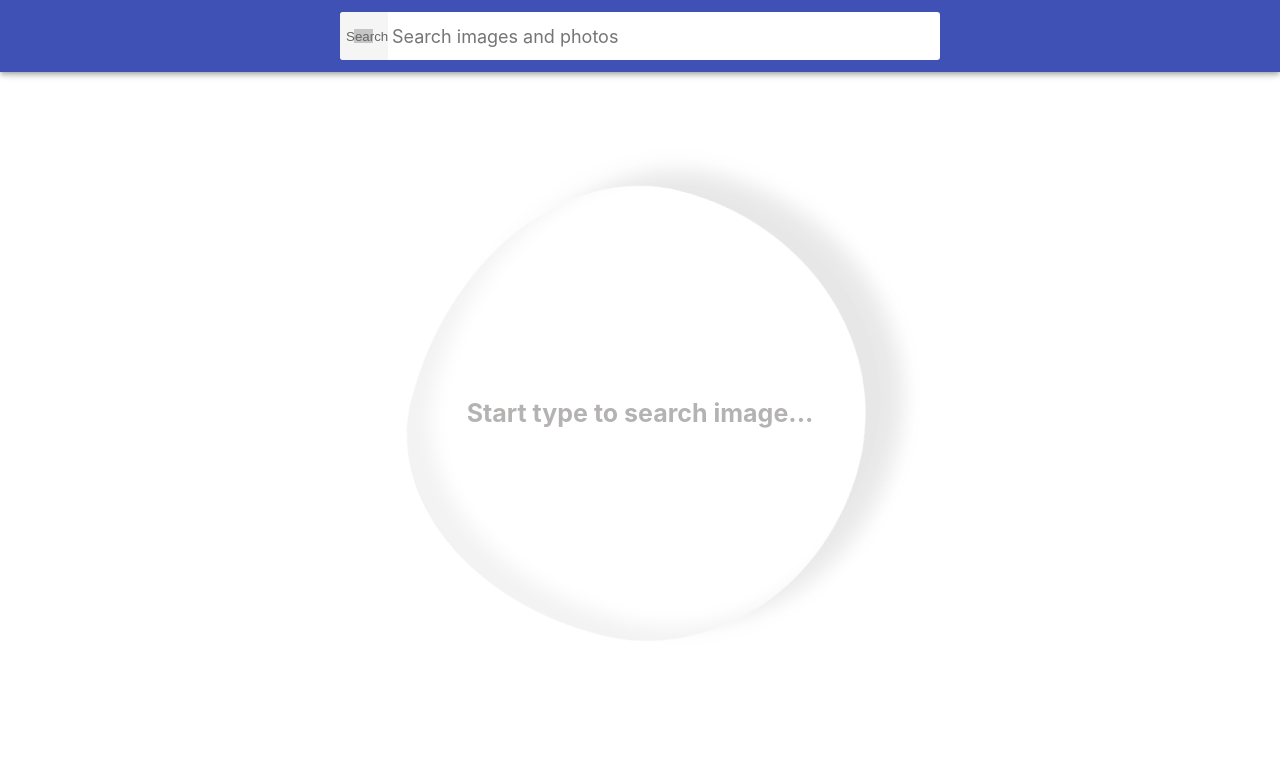
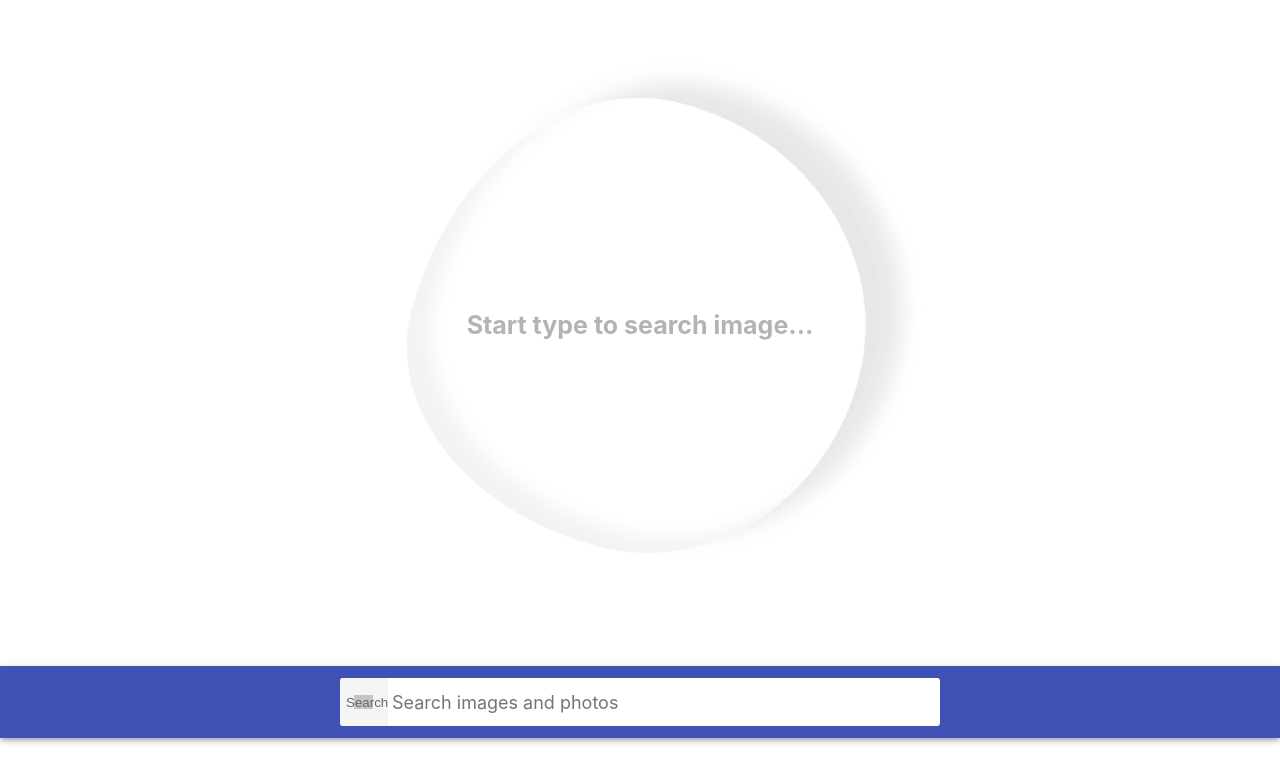
Before and after one commit to Vitalii-Volianyk/goit-react-hw-03-image-finder, a React (Create React App) app: page / in a window 1280 px wide. Shown: the top 782 px of the page. Built offline with nearby package versions, Linux system fonts and the light colour scheme; grey boxes are pictures that could not be loaded.

Commit message:
modified:   src/components/App/App.jsx

```diff
--- a/src/components/App/App.jsx
+++ b/src/components/App/App.jsx
@@ -1,6 +1,6 @@
 import { Component } from 'react';
-import ImageGallery from '../ImageGallery';
-import SearchBar from '../SearchBar';
+import ImageGallery from 'components/ImageGallery';
+import SearchBar from 'components/SearchBar';
 import css from './App.module.css';
 
 class App extends Component {
@@ -14,8 +14,8 @@ class App extends Component {
     const { searchParam } = this.state;
     return (
       <div className={css.App}>
+        <ImageGallery searchParam={searchParam} />
         <SearchBar onSubmit={this.handleSubmit} />
-        <ImageGallery searchParam={searchParam} />
       </div>
     );
   }
```
